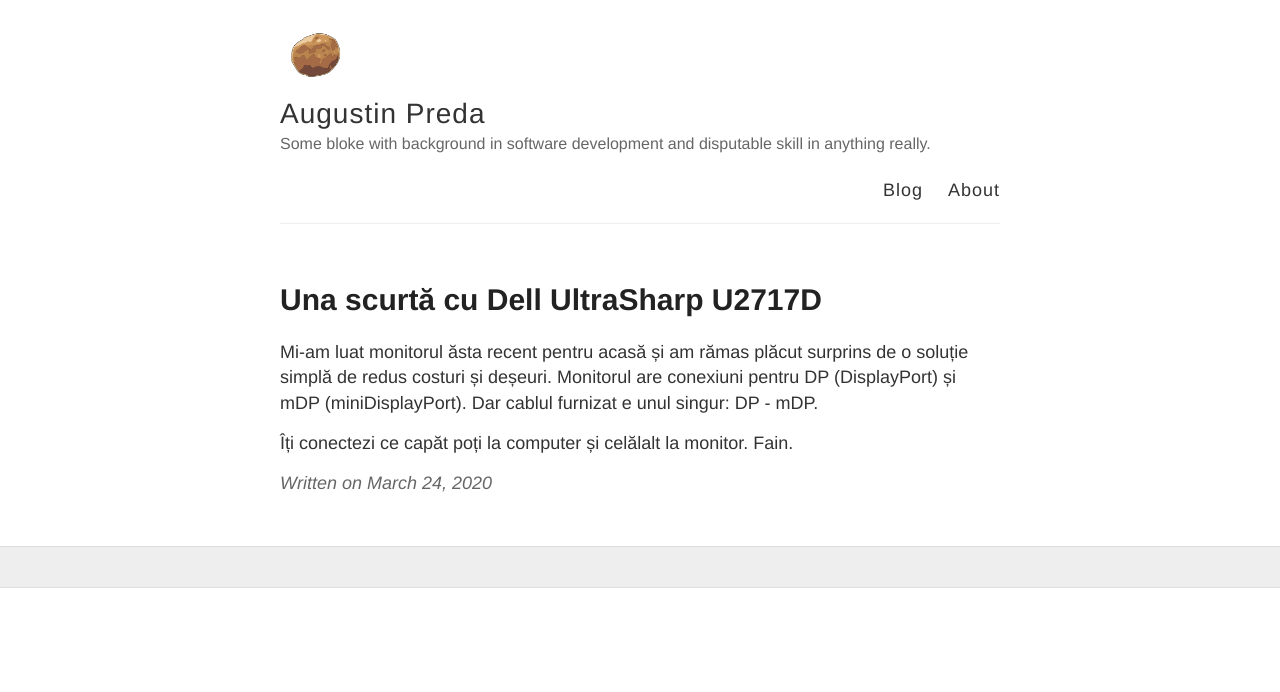
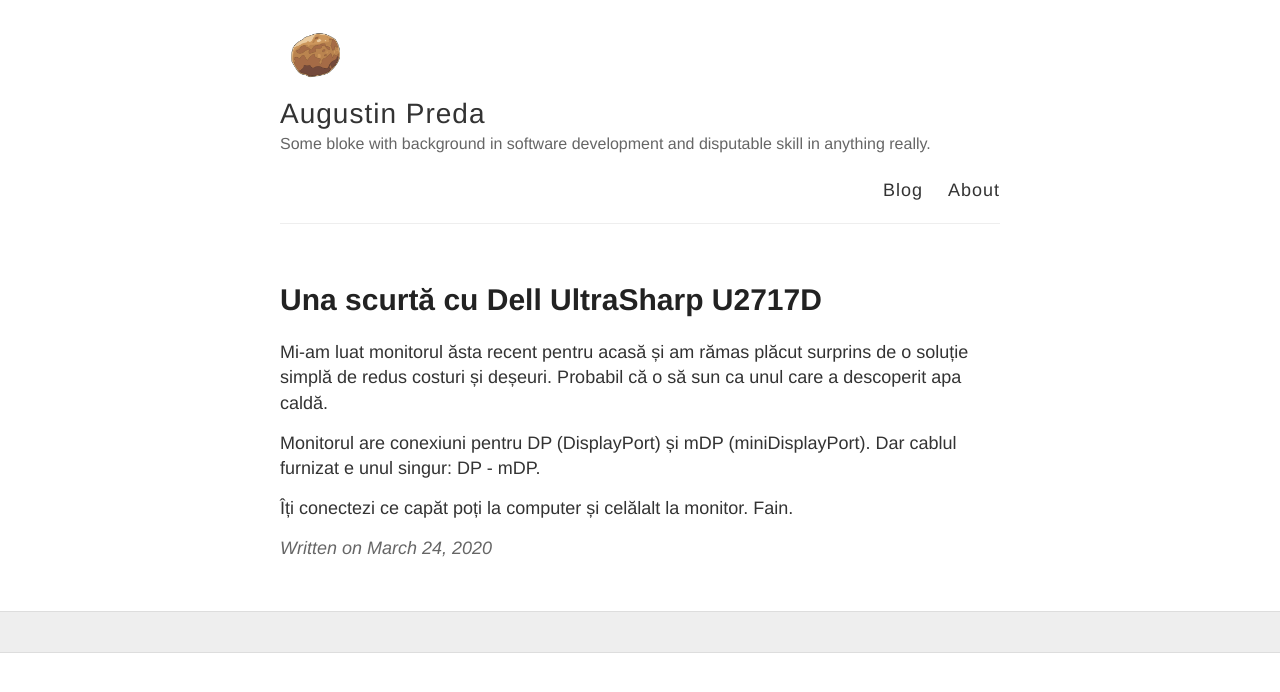
Before and after one commit to dezGusty/dezGusty.github.io, a Jekyll site: the page built from _posts/2020-03-24-una-scurta.md, in a window 1280 px wide. Shown: the top 692 px of the page. Built offline with Jekyll 4.4.1, drawn with Linux system fonts in a browser that asks for light colours.

Commit message:
update post

```diff
--- a/_posts/2020-03-24-una-scurta.md
+++ b/_posts/2020-03-24-una-scurta.md
@@ -3,7 +3,8 @@
 title: Una scurtă cu Dell UltraSharp U2717D
 ---
 
-Mi-am luat monitorul ăsta recent pentru acasă și am rămas plăcut surprins de o soluție simplă de redus costuri și deșeuri.
+Mi-am luat monitorul ăsta recent pentru acasă și am rămas plăcut surprins de o soluție simplă de redus costuri și deșeuri. Probabil că o să sun ca unul care a descoperit apa caldă.
+
 Monitorul are conexiuni pentru DP (DisplayPort) și mDP (miniDisplayPort).
 Dar cablul furnizat e unul singur:  DP - mDP.
 
```
